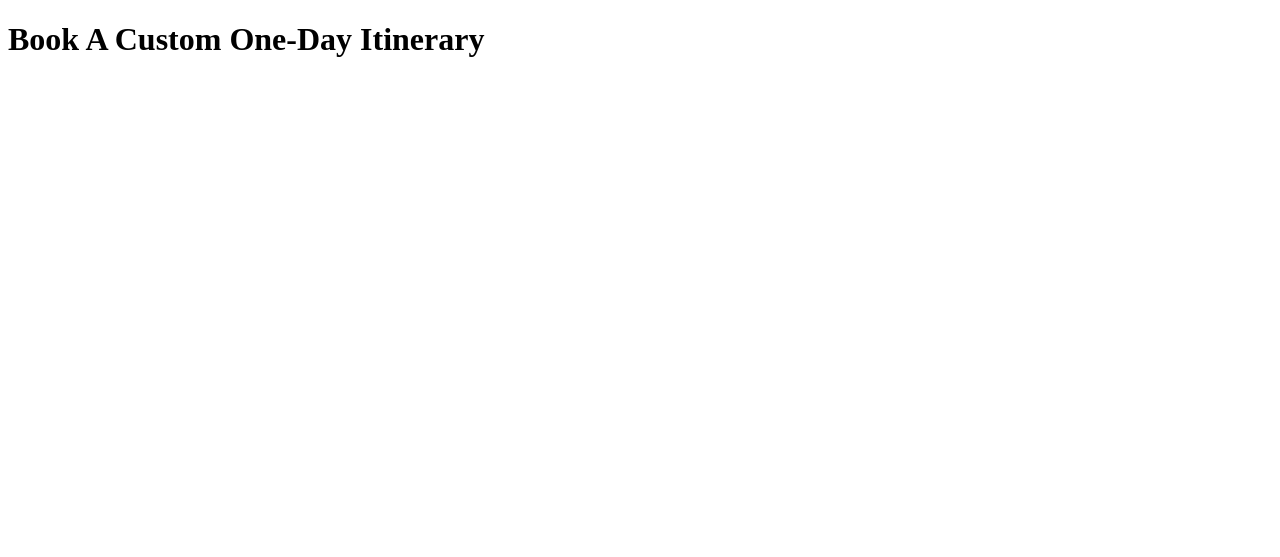
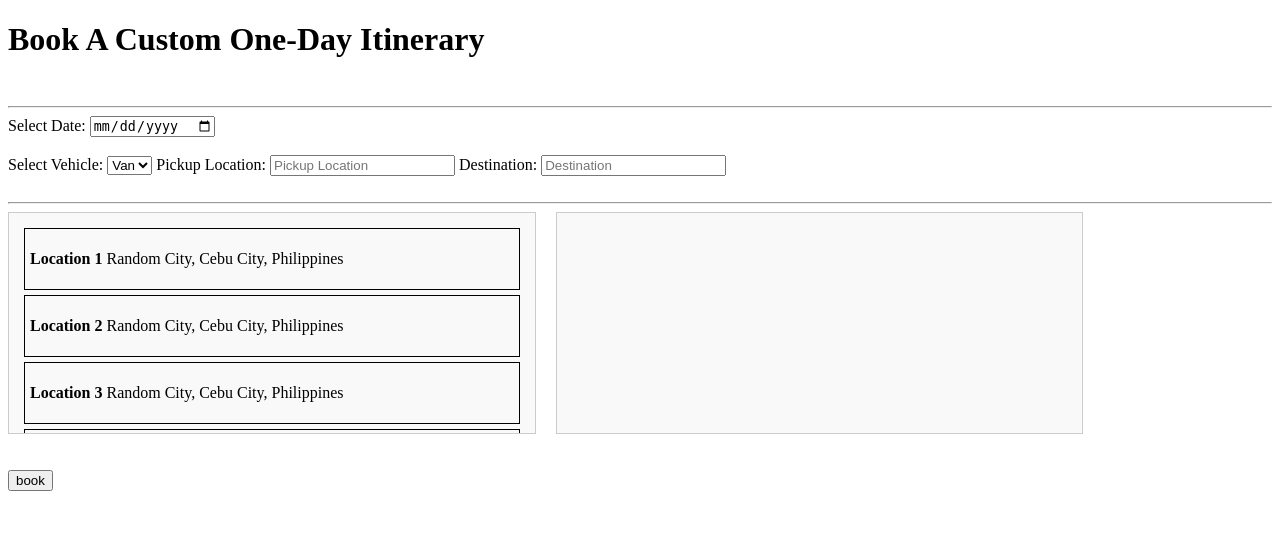
Before and after one commit to cl1ffhan8er/IM_II, a PHP site: page /custom-booking.php in a window 1280 px wide. Shown: the top 557 px of the page. Run offline with PHP 8.4, Linux system fonts and the light colour scheme.

Commit message:
added custom booking form, incomplete pa

```diff
--- /dev/null
+++ b/Web/user/booking-styles.css
@@ -0,0 +1,22 @@
+
+.location {
+    border: 1px solid black;
+    display: flex;
+    max-width: 500px;
+    margin: 5px;
+    padding: 5px;
+}
+
+.location-selector, .selected-locations {
+    width: 40%;
+    max-height: 200px;
+    overflow-y: auto;
+    background: #f9f9f9;
+    border: 1px solid #ccc;
+    padding: 10px;
+}
+
+.locations {
+    display: flex;
+    gap: 20px;
+}
--- a/Web/user/custom-booking.php
+++ b/Web/user/custom-booking.php
@@ -1,13 +1,121 @@
+<?php
+    session_start();
+    include '../include/connect.php';
+    $isLoggedIn = isset($_SESSION['personID']);
+
+    /* uncomment after package db is added
+    $sql = "SELECT * FROM package";
+    $result = $conn->query($sql);
+    */
+?>
 
 <!DOCTYPE html>
 <html lang="en">
 <head>
     <meta charset="UTF-8">
     <meta name="viewport" content="width=device-width, initial-scale=1.0">
+    <link rel = "stylesheet" href = "booking-styles.css">
     <title>CUSTOM BOOKING</title>
-
 </head>
 <body>
     <h1>Book A Custom One-Day Itinerary</h1>
+    <br><hr>
+    <div>
+        <form action="customform.php" method="post">
+            <label for="date">Select Date:</label>
+            <input type="date" id="date" name="date" required>
+            <br><br>
+            <label for="vehicle">Select Vehicle:</label>
+            <select id="vehicle" name="vehicle" required>
+                <option value="van">Van</option>
+                <option value="car">Car</option>
+            </select>
+            <label for="pickup">Pickup Location:</label>
+            <input type="text" id="pickup" name="pickup" placeholder="Pickup Location" required>
+            <label for="destination">Destination:</label>
+            <input type="text" id="destination" name="destination" placeholder="Destination" required>
+            <br><br>
+            <hr>
+            <div class = "locations">
+                <div class = "location-selector">
+                    <div class = "location" data-name = "Location 1" data-address = "Address 1"
+                    onclick = "addLocation('Location 1', 'Address 1')">
+                        <p><b>Location 1</b> Random City, Cebu City, Philippines</p>
+                    </div>
+                    <div class = "location" data-name = "Location 2" data-address = "Address 2"
+                    onclick = "addLocation('Location 2', 'Address 2')">
+                        <p><b>Location 2</b> Random City, Cebu City, Philippines</p>
+                    </div>
+                    <div class = "location" data-name = "Location 3" data-address = "Address 3"
+                    onclick = "addLocation('Location 3', 'Address 3')">
+                        <p><b>Location 3</b> Random City, Cebu City, Philippines</p>
+                    </div>
+                    <div class = "location" data-name = "Location 4" data-address = "Address 4"
+                    onclick = "addLocation('Location 4', 'Address 4')">
+                        <p><b>Location 4</b> Random City, Cebu City, Philippines</p>
+                    </div>
+                    <div class = "location" data-name = "Location 5" data-address = "Address 5"
+                    onclick = "addLocation('Location 5', 'Address 5')">
+                        <p><b>Location 5</b> Random City, Cebu City, Philippines</p>
+                    </div>
+                </div>
+                <div class = "selected-locations">
+                    <div id="selected-locations"></div>
+                    <input type="hidden" name="selected-l" id="hidden-locations">
+                </div>
+            </div>
+            <br><br>
+            <input type="submit" value="book">
+        </form>
+    </div>
+
+    <script>
+        const selectedLocations = [];
+
+        function addLocation(name, address) {
+            const key = `${name}-${address}`;
+            const index = selectedLocations.findIndex(loc => loc.key === key);
+
+            if (index > -1) {
+                // Unselect if already selected
+                selectedLocations.splice(index, 1);
+                document.querySelectorAll('.location').forEach(loc => {
+                    if (loc.getAttribute('data-name') === name && loc.getAttribute('data-address') === address) {
+                        loc.classList.remove('selected');
+                    }
+                });
+            } else {
+                // Add to selected list
+                selectedLocations.push({ key, name, address });
+                document.querySelectorAll('.location').forEach(loc => {
+                    if (loc.getAttribute('data-name') === name && loc.getAttribute('data-address') === address) {
+                        loc.classList.add('selected');
+                    }
+                });
+            }
+
+            updateSelectedLocations();
+        }
+
+        function updateSelectedLocations() {
+            const selectedDiv = document.getElementById("selected-locations");
+            const hiddenInput = document.getElementById("hidden-locations");
+
+            // Display the selections
+            selectedDiv.innerHTML = "";
+            selectedLocations.forEach(loc => {
+                const div = document.createElement("div");
+                div.classList = "location";
+                div.innerHTML = `
+                    <p><b>${loc.name}  </b>${loc.address}</p>
+                `;
+                selectedDiv.appendChild(div);
+            });
+
+            // Store in hidden input as JSON
+            hiddenInput.value = JSON.stringify(selectedLocations);
+        }
+    </script>
+
 </body>
 </html>
```
